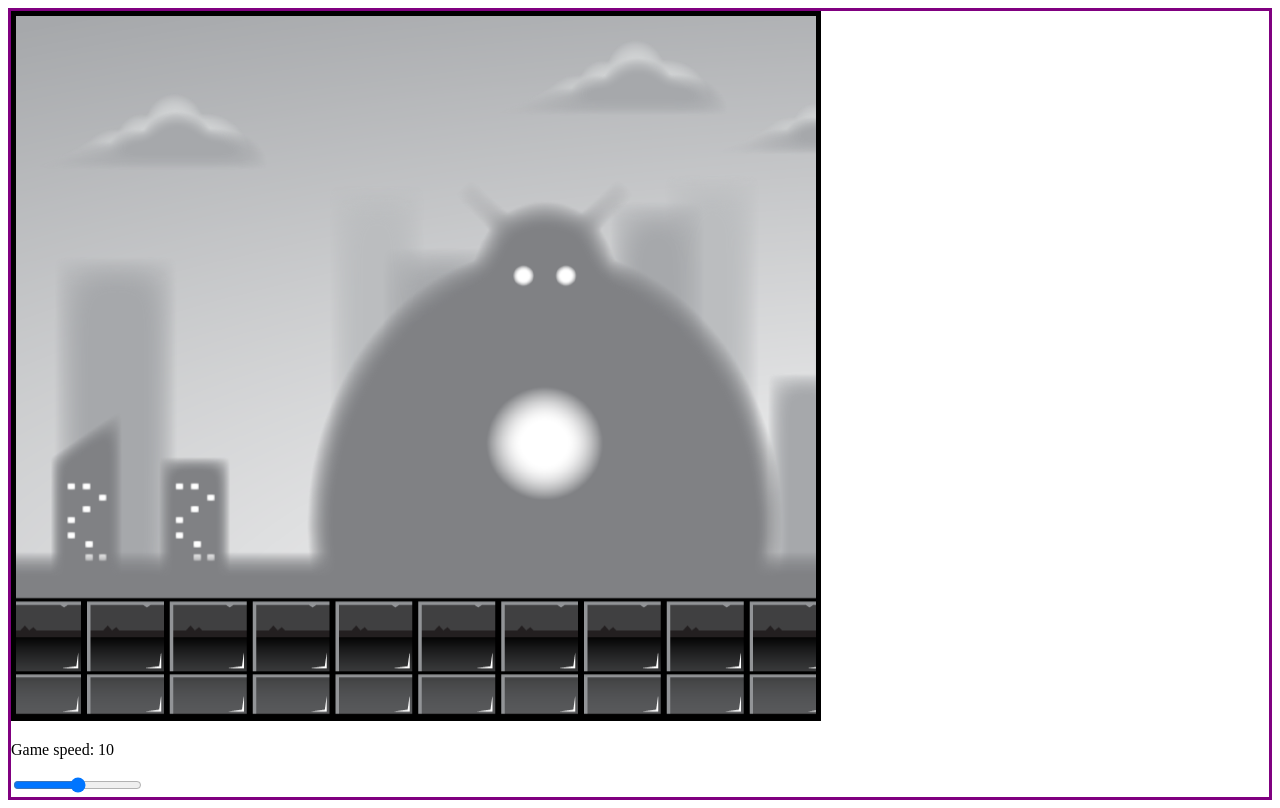
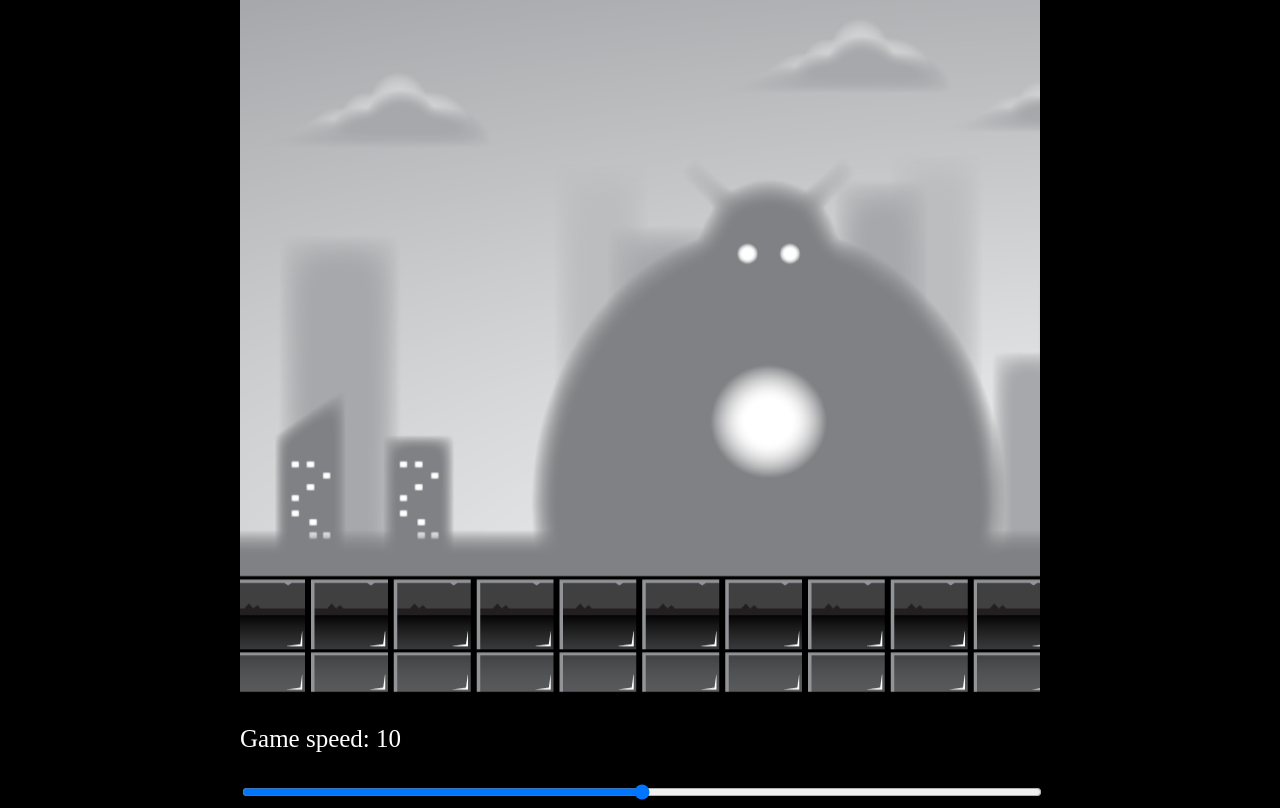
Before and after one commit to Github-Archives/fun-game, a website built with Vite: page index.html in a window 1280 px wide. Built offline with nearby package versions, Linux system fonts and the light colour scheme; animation ran at ten frames a second.

Commit message:
update css

```diff
--- a/style.css
+++ b/style.css
@@ -1,19 +1,42 @@
+body {
+  background: black;
+}
 #container {
-  /* position: absolute;
+  position: absolute;
   width: 800px;
   transform: translate(-50%, -50%);
   top: 50%;
-  left: 50%; */
-  border: 3px solid purple;
-  /* font-size: 25px; */
+  left: 50%;
+  /* border: 3px solid white; */
+  font-size: 25px;
 }
 
 #canvas1 {
-  border: 5px solid black;
+  position: relative;
   /* position: absolute;
+  border: 3px solid white; */
+  width: 800px;
+  height: 700px;
+  /* transform: translate(-50%, -50%);
   top: 50%;
   left: 50%; */
-  /* transform: translate(-50%, -50%); */
-  /* width: 600px;
-  height: 600px; */
 }
+#slider {
+  width: 100%;
+}
+p {
+  color: white;
+}
+
+.controls {
+  position: absolute;
+  z-index: 10;
+  top: 100px;
+  left: 50%;
+  transform: translateX(-50%);
+}
+.controls,
+select,
+option {
+  font-size: 25px;
+}
```
